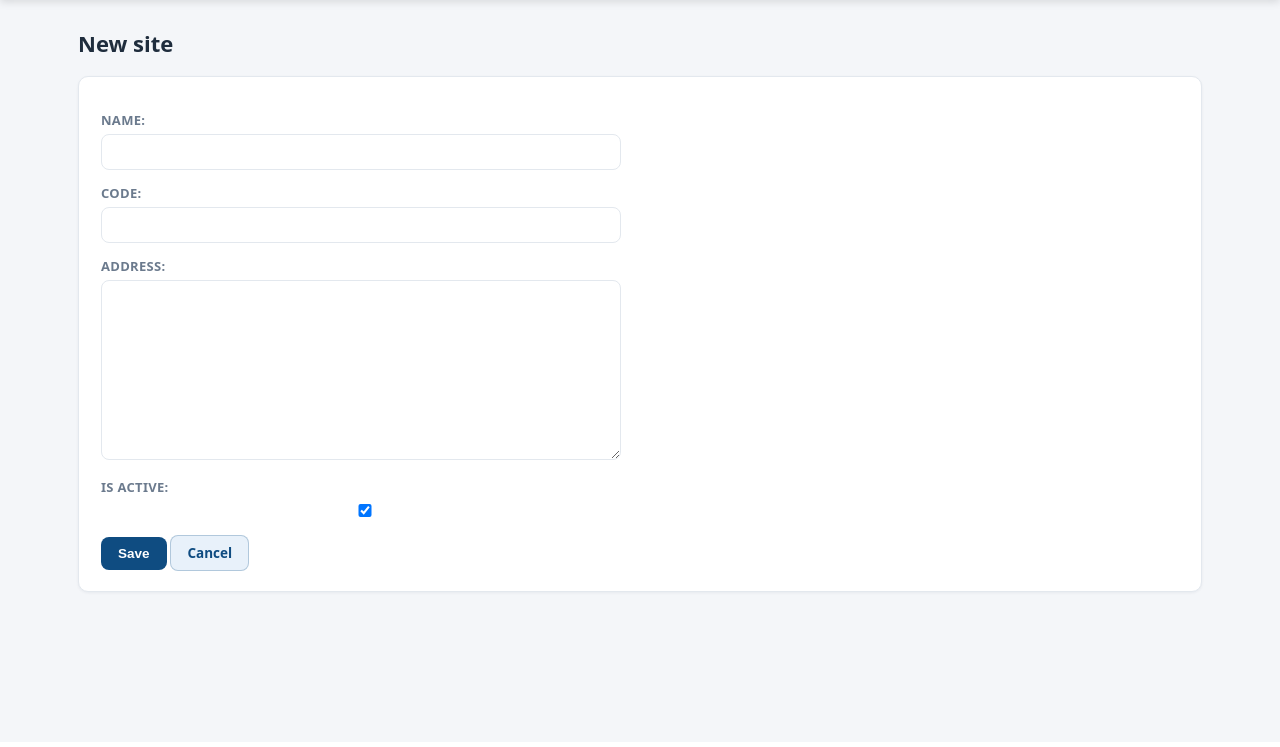
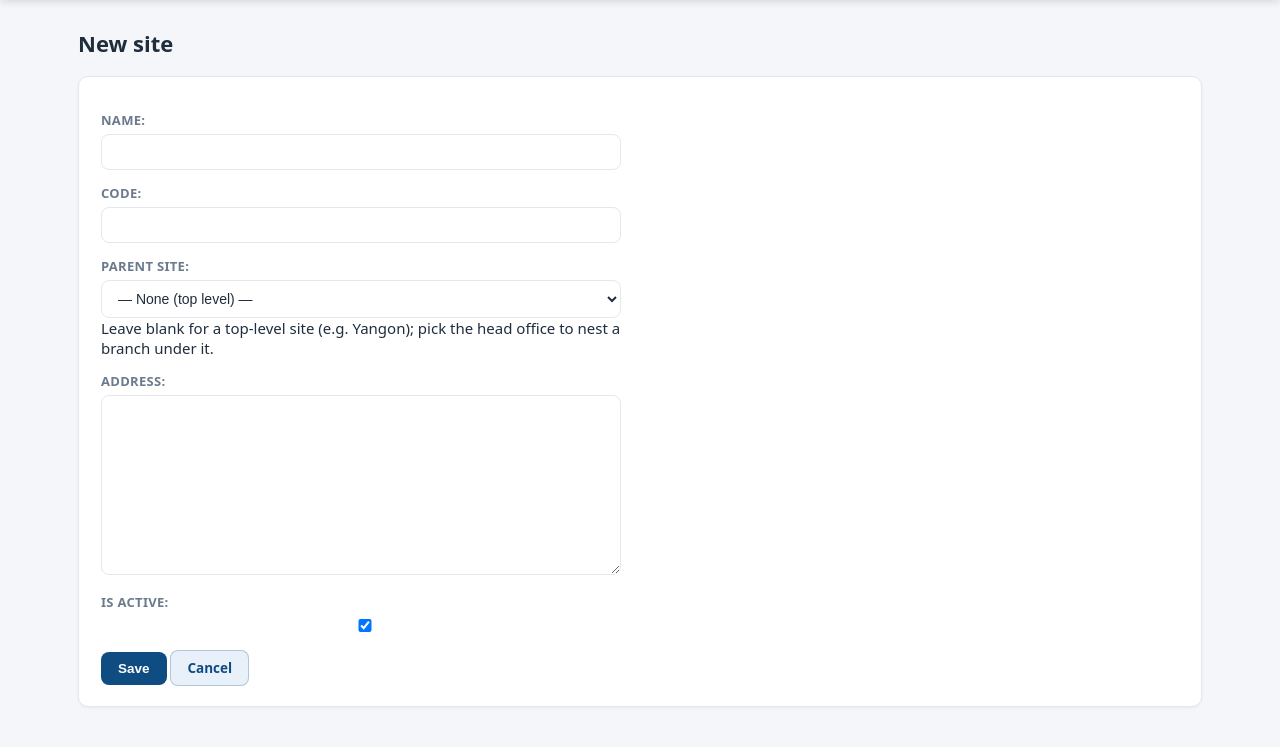
Before and after one commit to salaithantzawwin1/itasset, a Django app: page /sites/new/ in a window 1280 px wide. Shown: the part 58-805 px from the top of the page. Before the commit the page ends 653 px from the top, so only its background shows below. Run offline with Django 5.2, Linux system fonts and the light colour scheme; the visitor is signed in with stand-in values (Sample User, id 1); data that the repository does not hold is empty; parts of the project's set-up code (start-up, migrations or seed data) failed here and were passed over.

Commit message:
Let sites nest so Yangon can hold HQ and the branches under it
Sites were flat, so a city, its head office and the branch offices shared one
level. A self-FK parent turns the Sites page into an org tree: the list indents
children under their parent, the detail page lists sub-sites and links back up,
and the form refuses self/descendant parents while keeping top-level the
default. A parent with sub-sites cannot be deleted out from under them.

🤖 Generated with Codebuff
Co-Authored-By: Codebuff <noreply@codebuff.com>

```diff
--- a/apps/dashboard/i18n.py
+++ b/apps/dashboard/i18n.py
@@ -370,6 +370,8 @@ STRINGS = {
     "site.code": {"en": "Code", "my": "Code"},
     "site.people_n": {"en": "People", "my": "လုပ်သား အရေအတွက်"},
     "site.people_at": {"en": "People at this site", "my": "ဤစခန်းရှိ လုပ်သားများ"},
+    "site.subsites": {"en": "Sub-sites", "my": "စခန်းခွဲများ"},
+    "site.subsites_n": {"en": "{n} under this site", "my": "ဤစခန်းအောက်တွင် {n} ခု"},
     "site.new": {"en": "+ New site", "my": "+ စခန်း အသစ်"},
     "site.new_title": {"en": "New site", "my": "စခန်း အသစ်"},
     "site.edit_title": {"en": "Edit site", "my": "စခန်း ပြင်ရန်"},
--- a/apps/people/forms.py
+++ b/apps/people/forms.py
@@ -6,9 +6,36 @@ from .models import Department, Person, Site, next_employee_no
 
 
 class SiteForm(forms.ModelForm):
+    """Create/edit a site, optionally under a parent (Yangon → HQ → office).
+
+    The parent picker leaves out the site itself and everything below it, so
+    the one choice that would create a loop is never offered; ``Site.clean``
+    re-checks server-side for a crafted POST. Top-level stays the default.
+    """
+
     class Meta:
         model = Site
-        fields = ["name", "code", "address", "is_active"]
+        fields = ["name", "code", "parent", "address", "is_active"]
+        labels = {"parent": "Parent site"}
+        help_texts = {
+            "parent": "Leave blank for a top-level site (e.g. Yangon); pick the "
+            "head office to nest a branch under it."
+        }
+
+    def __init__(self, *args, **kwargs):
+        super().__init__(*args, **kwargs)
+        qs = Site.objects.select_related("parent").order_by("name")
+        if self.instance.pk:
+            excluded, pending = {self.instance.pk}, [self.instance.pk]
+            while pending:
+                children = Site.objects.filter(parent_id=pending.pop()).values_list("pk", flat=True)
+                for child in children:
+                    if child not in excluded:
+                        excluded.add(child)
+                        pending.append(child)
+            qs = qs.exclude(pk__in=excluded)
+        self.fields["parent"].queryset = qs
+        self.fields["parent"].empty_label = "— None (top level) —"
 
 
 class DepartmentForm(forms.ModelForm):
--- a/apps/people/models.py
+++ b/apps/people/models.py
@@ -1,14 +1,34 @@
 """Sites, departments, and the people assets are assigned to (DEVELOPMENT.md §9)."""
 
 from django.conf import settings
+from django.core.exceptions import ValidationError
 from django.db import models
 
 
 class Site(models.Model):
-    """An office location. Mandatory on Asset/Person/Assignment (§9)."""
+    """An office location. Mandatory on Asset/Person/Assignment (§9).
+
+    Sites nest (``parent``): a head office can sit under its city/region, and
+    branch offices under the head office, e.g. Yangon → HQ → Chan Yin,
+    Fortune Office. Nesting is an org-chart detail only — every Asset, Person
+    and Assignment still points at exactly one concrete site (the leaf it
+    belongs to), so scope checks and reports are unchanged. A parent row may
+    also hold people/assets of its own; the tree view in the Sites list makes
+    the shape visible and each detail page links to its sub-sites.
+    """
 
     name = models.CharField(max_length=120, unique=True)
     code = models.SlugField(max_length=20, unique=True)
+    # PROTECT like the other org FKs: a site that still has sub-sites cannot
+    # be deleted out from under them; SiteDelete turns that into a message.
+    parent = models.ForeignKey(
+        "self",
+        null=True,
+        blank=True,
+        on_delete=models.PROTECT,
+        related_name="children",
+        verbose_name="parent site",
+    )
     address = models.TextField(blank=True)
     # §4 scheduled reports ("monthly inventory snapshot per site → site lead"):
     # the per-site recipient; falls back to IT_LEAD_EMAIL when blank.
@@ -21,6 +41,39 @@ class Site(models.Model):
 
     def __str__(self) -> str:
         return self.name
+
+    def clean(self):
+        """Reject a self-parent and any cycle (the FK alone cannot)."""
+        super().clean()
+        if self.parent_id is None:
+            return
+        if self.pk is not None and self.parent_id == self.pk:
+            raise ValidationError({"parent": "A site cannot be its own parent."})
+        seen = set()
+        node = self.parent
+        while node is not None:
+            if node.pk in seen or (self.pk is not None and node.pk == self.pk):
+                raise ValidationError(
+                    {"parent": "That choice would create a loop in the site tree."}
+                )
+            seen.add(node.pk)
+            node = node.parent
+
+    @property
+    def ancestors(self) -> list["Site"]:
+        """Root-first chain above this site (empty for a top-level site)."""
+        chain, seen = [], set()
+        node = self.parent
+        while node is not None and node.pk not in seen:
+            seen.add(node.pk)
+            chain.append(node)
+            node = node.parent
+        return list(reversed(chain))
+
+    @property
+    def full_path(self) -> str:
+        """Breadcrumb label, e.g. ``Yangon / HQ / Chan Yin``."""
+        return " / ".join([s.name for s in self.ancestors] + [self.name])
 
 
 class Department(models.Model):
--- a/apps/people/views.py
+++ b/apps/people/views.py
@@ -24,19 +24,62 @@ from .models import Department, Person, Site
 
 
 class SiteList(RoleRequiredMixin, ListView):
+    """Sites as a tree: parents first, each child indented under its parent.
+
+    Scope still filters the rows themselves (sites ARE the org rows); the
+    tree is then built from whatever rows survive, so an out-of-scope parent
+    simply leaves its in-scope children at the top level instead of hiding
+    them. Each rendered row carries ``tree_depth`` for the template.
+    """
+
     roles_required = ()
     model = Site
     template_name = "people/site_list.html"
 
     def get_queryset(self):
         # Sites ARE the org rows: scope filter runs on the pk itself.
-        return scope_list(
+        qs = scope_list(
             self.request.user,
-            super().get_queryset(),
+            super().get_queryset().select_related("parent"),
             site_field="pk",
             action="site_list",
             path=self.request.path,
         )
+        return _site_tree(list(qs))
+
+
+def _site_tree(sites: list[Site]) -> list[Site]:
+    """Order sites depth-first and stamp ``tree_depth`` on each row.
+
+    A row whose parent is not in the (scoped) set is treated as a root, and a
+    visited set breaks any accidental loop so the page can never recurse
+    forever. Costs no extra query — parents come from ``select_related``.
+    """
+    known = {s.pk for s in sites}
+    by_parent: dict[int | None, list[Site]] = {}
+    for s in sites:
+        key = s.parent_id if s.parent_id in known else None
+        by_parent.setdefault(key, []).append(s)
+
+    ordered: list[Site] = []
+    visited: set[int] = set()
+
+    def walk(parent_key, depth: int) -> None:
+        for site in sorted(by_parent.get(parent_key, []), key=lambda s: s.name.lower()):
+            if site.pk in visited:
+                continue
+            visited.add(site.pk)
+            site.tree_depth = depth
+            ordered.append(site)
+            walk(site.pk, depth + 1)
+
+    walk(None, 0)
+    # any row stranded by a loop still gets shown, at the top level
+    for site in sites:
+        if site.pk not in visited:
+            site.tree_depth = 0
+            ordered.append(site)
+    return ordered
 
 
 class SiteDetail(ScopeGuardMixin, RoleRequiredMixin, DetailView):
@@ -44,6 +87,17 @@ class SiteDetail(ScopeGuardMixin, RoleRequiredMixin, DetailView):
     scope_action = "site_detail"
     model = Site
     template_name = "people/site_detail.html"
+
+    def get_context_data(self, **kwargs):
+        ctx = super().get_context_data(**kwargs)
+        # the branch under this site (people counts in the same query), and
+        # the breadcrumb upward — both read-only org-chart context
+        ctx["children"] = self.object.children.select_related("parent").annotate(
+            people_count=Count("people")
+        )
+        ctx["child_people_total"] = sum(c.people_count for c in ctx["children"])
+        ctx["parent_site"] = self.object.parent
+        return ctx
 
 
 class SiteCreate(RoleRequiredMixin, CreateView):
@@ -64,12 +118,41 @@ class SiteUpdate(ScopeGuardMixin, RoleRequiredMixin, UpdateView):
 
 
 class SiteDelete(ScopeGuardMixin, RoleRequiredMixin, DeleteView):
+    """Delete a site — admin only, and never while sub-sites hang off it.
+
+    ``Site.parent`` is PROTECT, and so are the Asset/Person/Assignment FKs;
+    the guard turns the common case (a parent with branches) into a message
+    and a bounce back to the detail page instead of a 500.
+    """
+
     roles_required = ("admin",)
     scope_action = "site_delete"
     model = Site
     template_name = "people/confirm_delete.html"
     success_url = reverse_lazy("site-list")
     cancel_url = "site-list"
+
+    def get(self, request, *args, **kwargs):
+        self.object = self.get_object()
+        children = self.object.children.count()
+        if children:
+            messages.error(
+                request,
+                f'Cannot delete "{self.object.name}": {children} sub-site(s) still belong to it.',
+            )
+            return redirect("site-detail", pk=self.object.pk)
+        return super().get(request, *args, **kwargs)
+
+    def form_valid(self, form):
+        self.object = self.get_object()
+        children = self.object.children.count()
+        if children:
+            messages.error(
+                self.request,
+                f'Cannot delete "{self.object.name}": {children} sub-site(s) still belong to it.',
+            )
+            return redirect("site-detail", pk=self.object.pk)
+        return super().form_valid(form)
 
 
 # ----------------------------------------------------------------------------
```
Also changed, not shown: apps/people/test_site_hierarchy.py (added, +156 -0 lines), templates/people/site_detail.html (+24 -1 lines), templates/people/site_list.html (+6 -1 lines), apps/people/migrations/0008_site_parent.py (added).
